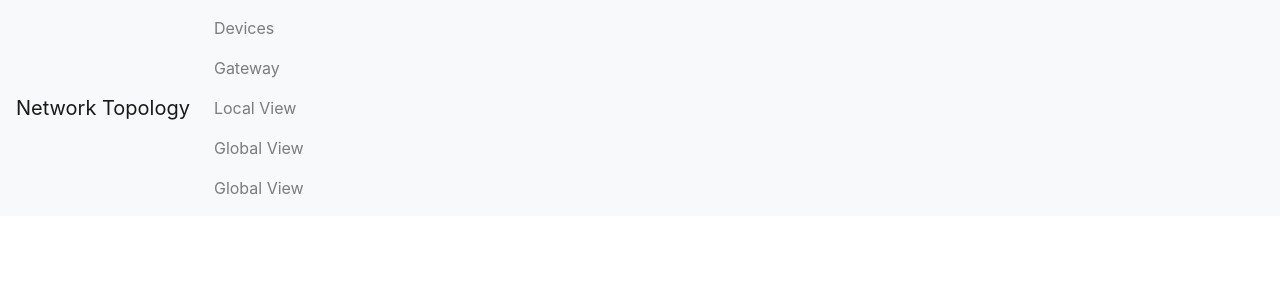
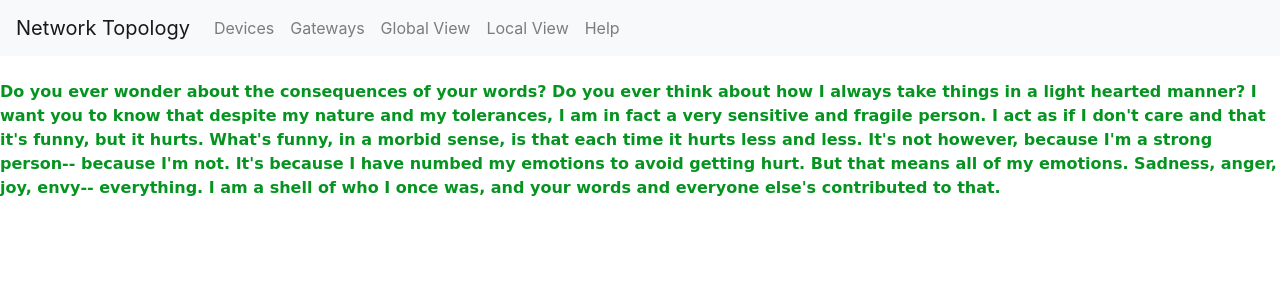
Before and after one commit to rydanie/TeamPG_IoT_Frontend, a React (Create React App) app: page /help in a window 1280 px wide. Shown: the top 300 px of the page. Built offline with nearby package versions, Linux system fonts and the light colour scheme.

Commit message:
Front End Nav and FAQ
The links work :D, also created an FAQ and am working on that

```diff
--- a/src/App.css
+++ b/src/App.css
@@ -28,6 +28,11 @@
   color: #61dafb;
 }
 
+.faq {
+    color: #069420;
+    font-family: Comic Sans MS, cursive, sans-serif;
+}
+
 @keyframes App-logo-spin {
   from {
     transform: rotate(0deg);
--- a/src/App.tsx
+++ b/src/App.tsx
@@ -8,6 +8,7 @@ import {
   Link
 } from "react-router-dom";
 import Devices from "devices/Devices";
+import Help from "help/Help";
 
 function App() {
   return (
@@ -16,10 +17,21 @@ function App() {
         <div>
           <NavigationBar />
           <Switch>
-            <Route path="/devices">//url
+            <Route path="/devices"><br></br>
               <Devices />
             </Route>
-
+            <Route path="/Gateways"><br></br>
+              <Devices />
+            </Route>
+            <Route path="/global"><br></br>
+              <Devices />
+            </Route>
+            <Route path="/local"><br></br>
+              <Devices />
+            </Route>
+            <Route path="/help"><br></br>
+              <Help />
+            </Route>
           </Switch>
         </div>
       </Router>
--- a/src/Components/NavigationBar.tsx
+++ b/src/Components/NavigationBar.tsx
@@ -25,17 +25,25 @@ export default function NavigationBar(): JSX.Element {
               <NavLink href="/devices/">
                 Devices
               </NavLink>
-              <NavLink href="/gateways/">
-                Gateway
+            </NavItem>
+            <NavItem>
+              <NavLink href="/Gateways/">
+                Gateways
               </NavLink>
-              <NavLink href="/devices/">
+            </NavItem>
+            <NavItem>
+              <NavLink href="/global/">
+                Global View
+              </NavLink>
+            </NavItem>
+            <NavItem>
+              <NavLink href="/local/">
                 Local View
               </NavLink>
-              <NavLink href="/devices/">
-                Global View
-              </NavLink>
-              <NavLink href="/devices/">
-                Global View
+            </NavItem>
+            <NavItem>
+              <NavLink href="/help">
+                Help
               </NavLink>
             </NavItem>
           </Nav>
--- /dev/null
+++ b/src/help/Help.tsx
@@ -0,0 +1,14 @@
+import React from "react";
+import "../App.css";
+export default function Help(){
+    return <div class="faq">
+    <b>
+    Do you ever wonder about the consequences of your words?
+    Do you ever think about how I always take things in a light hearted manner?
+    I want you to know that despite my nature and my tolerances, I am in fact a very sensitive and fragile person.
+    I act as if I don't care and that it's funny, but it hurts. What's funny, in a morbid sense, is that each time
+    it hurts less and less. It's not however, because I'm a strong person-- because I'm not. It's because I have
+    numbed my emotions to avoid getting hurt. But that means all of my emotions. Sadness, anger, joy, envy-- everything.
+    I am a shell of who I once was, and your words and everyone else's contributed to that. <br></br><br></br>
+    </b></div>;
+}
```
Also changed, not shown: 1 other file (tests, documents, lock files or other folders).
